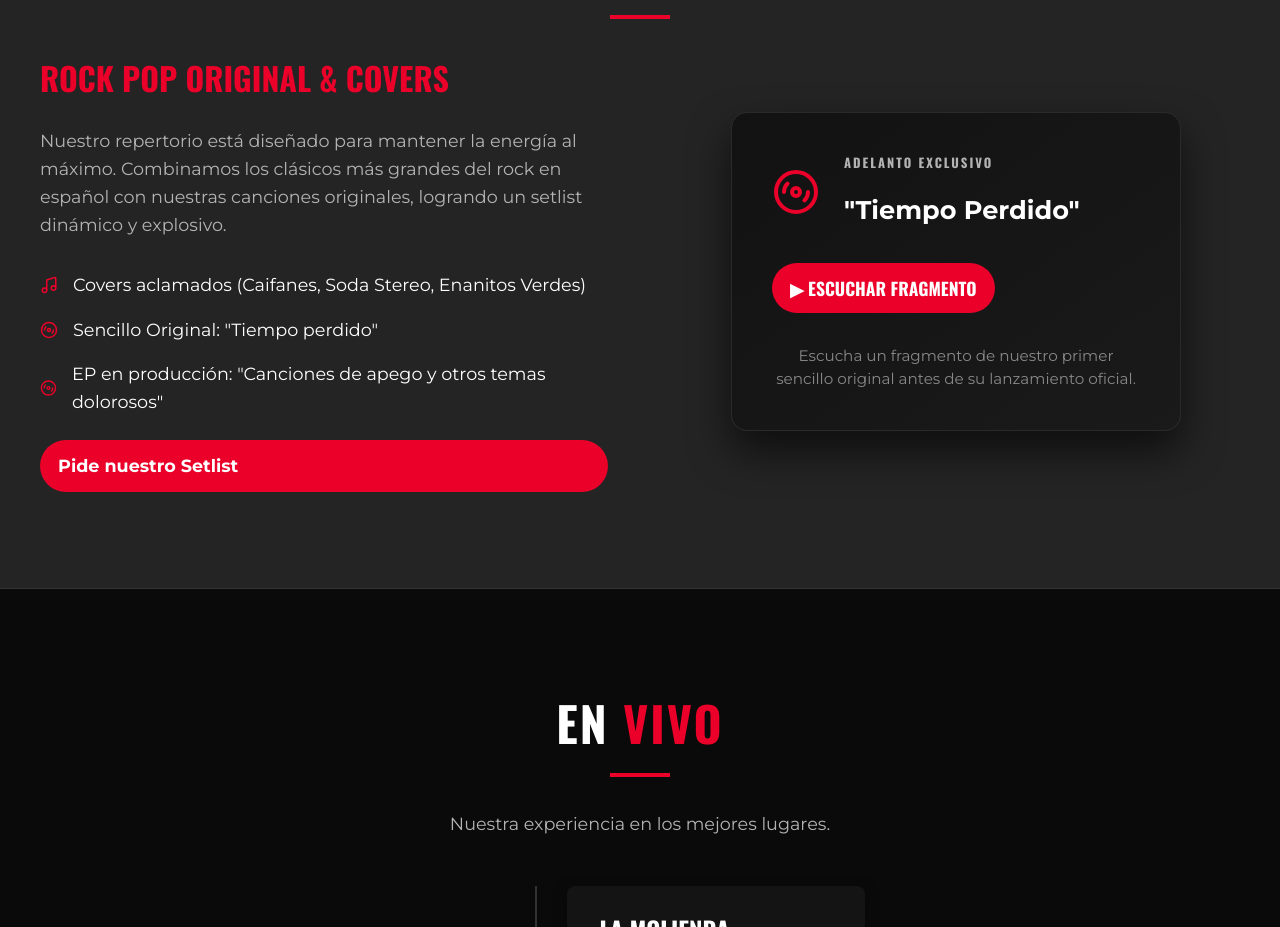
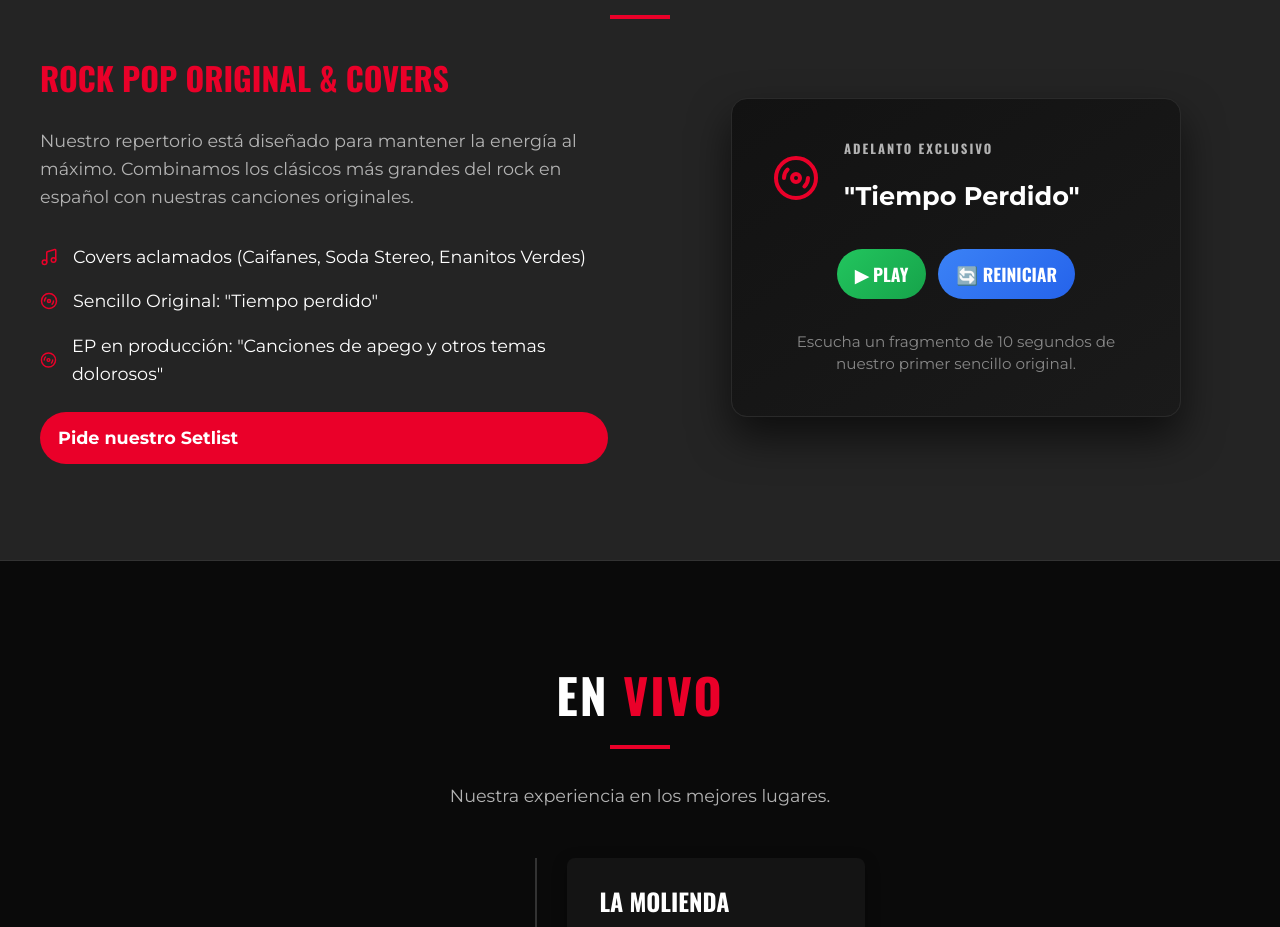
Before and after one commit to Pedro-guzman/soundcheck, a React (Vite) app: page / in a window 1280 px wide. Shown: the part 3740-4667 px from the top of the page. Built offline with nearby package versions, Linux system fonts and the light colour scheme.

Commit message:
actualizacion botones cancion original

```diff
--- a/src/components/MusicSection.jsx
+++ b/src/components/MusicSection.jsx
@@ -4,37 +4,92 @@ import { useRef, useState } from 'react';
 
 const MusicSection = () => {
   const audioRef = useRef(null);
+  const fadeIntervalRef = useRef(null);
+  const timeoutRef = useRef(null);
+
   const [isPlaying, setIsPlaying] = useState(false);
 
-  const playPreview = async () => {
+  // detectar móviles
+  const isMobile = /iPhone|iPad|iPod|Android/i.test(navigator.userAgent);
+
+  const startFadeOut = () => {
+    const audio = audioRef.current;
+    if (!audio) return;
+
+    let steps = 20;
+    let stepTime = 50;
+    let volumeStep = audio.volume / steps;
+
+    fadeIntervalRef.current = setInterval(() => {
+      try {
+        if (audio.volume > volumeStep) {
+          audio.volume -= volumeStep;
+        } else {
+          audio.volume = 0;
+          audio.pause();
+          setIsPlaying(false);
+          clearInterval(fadeIntervalRef.current);
+        }
+      } catch (e) {
+        // fallback para móviles que bloquean volumen
+        audio.pause();
+        setIsPlaying(false);
+        clearInterval(fadeIntervalRef.current);
+      }
+    }, stepTime);
+  };
+
+  const playAudio = async () => {
     const audio = audioRef.current;
     if (!audio) return;
 
     try {
-      // Reiniciar audio
+      clearInterval(fadeIntervalRef.current);
+      clearTimeout(timeoutRef.current);
+
       audio.currentTime = 0;
       audio.volume = 1;
 
-      await audio.play(); // importante para evitar fallos silenciosos
+      await audio.play();
       setIsPlaying(true);
 
-      // Después de 15 segundos inicia fade out
-      setTimeout(() => {
-        let fadeInterval = setInterval(() => {
-          if (audio.volume > 0.05) {
-            audio.volume -= 0.05;
-          } else {
-            audio.volume = 0;
-            audio.pause();
-            setIsPlaying(false);
-            clearInterval(fadeInterval);
-          }
-        }, 200);
-      }, 15000);
+      // ⏱️ 10 segundos
+      if (isMobile) {
+        timeoutRef.current = setTimeout(() => {
+          audio.pause();
+          setIsPlaying(false);
+        }, 10000);
+      } else {
+        timeoutRef.current = setTimeout(startFadeOut, 10000);
+      }
 
     } catch (error) {
       console.error("Error al reproducir:", error);
     }
+  };
+
+  const pauseAudio = () => {
+    const audio = audioRef.current;
+    if (!audio) return;
+
+    audio.pause();
+    setIsPlaying(false);
+
+    clearInterval(fadeIntervalRef.current);
+    clearTimeout(timeoutRef.current);
+  };
+
+  const restartAudio = () => {
+    const audio = audioRef.current;
+    if (!audio) return;
+
+    clearInterval(fadeIntervalRef.current);
+    clearTimeout(timeoutRef.current);
+
+    audio.currentTime = 0;
+    audio.volume = 1;
+
+    playAudio();
   };
 
   return (
@@ -46,7 +101,8 @@ const MusicSection = () => {
           <div className="music-info">
             <h3>Rock Pop Original & Covers</h3>
             <p className="music-desc">
-              Nuestro repertorio está diseñado para mantener la energía al máximo. Combinamos los clásicos más grandes del rock en español con nuestras canciones originales, logrando un setlist dinámico y explosivo.
+              Nuestro repertorio está diseñado para mantener la energía al máximo.
+              Combinamos los clásicos más grandes del rock en español con nuestras canciones originales.
             </p>
             <ul className="music-list">
               <li><Music size={18} className="icon" /> Covers aclamados (Caifanes, Soda Stereo, Enanitos Verdes)</li>
@@ -77,17 +133,25 @@ const MusicSection = () => {
                   Tu navegador no soporta el reproductor de audio.
                 </audio>
 
-                <button
-                  className="btn"
-                  onClick={playPreview}
-                  disabled={isPlaying}
-                >
-                  {isPlaying ? 'Reproduciendo...' : '▶ Escuchar fragmento'}
-                </button>
+                <div className="controls">
+                  {!isPlaying ? (
+                    <button className="btn play" onClick={playAudio}>
+                      ▶ Play
+                    </button>
+                  ) : (
+                    <button className="btn pause" onClick={pauseAudio}>
+                      ⏸ Pause
+                    </button>
+                  )}
+
+                  <button className="btn restart" onClick={restartAudio}>
+                    🔄 Reiniciar
+                  </button>
+                </div>
               </div>
 
               <p className="audio-footer">
-                Escucha un fragmento de nuestro primer sencillo original antes de su lanzamiento oficial.
+                Escucha un fragmento de 10 segundos de nuestro primer sencillo original.
               </p>
             </div>
           </div>
```
